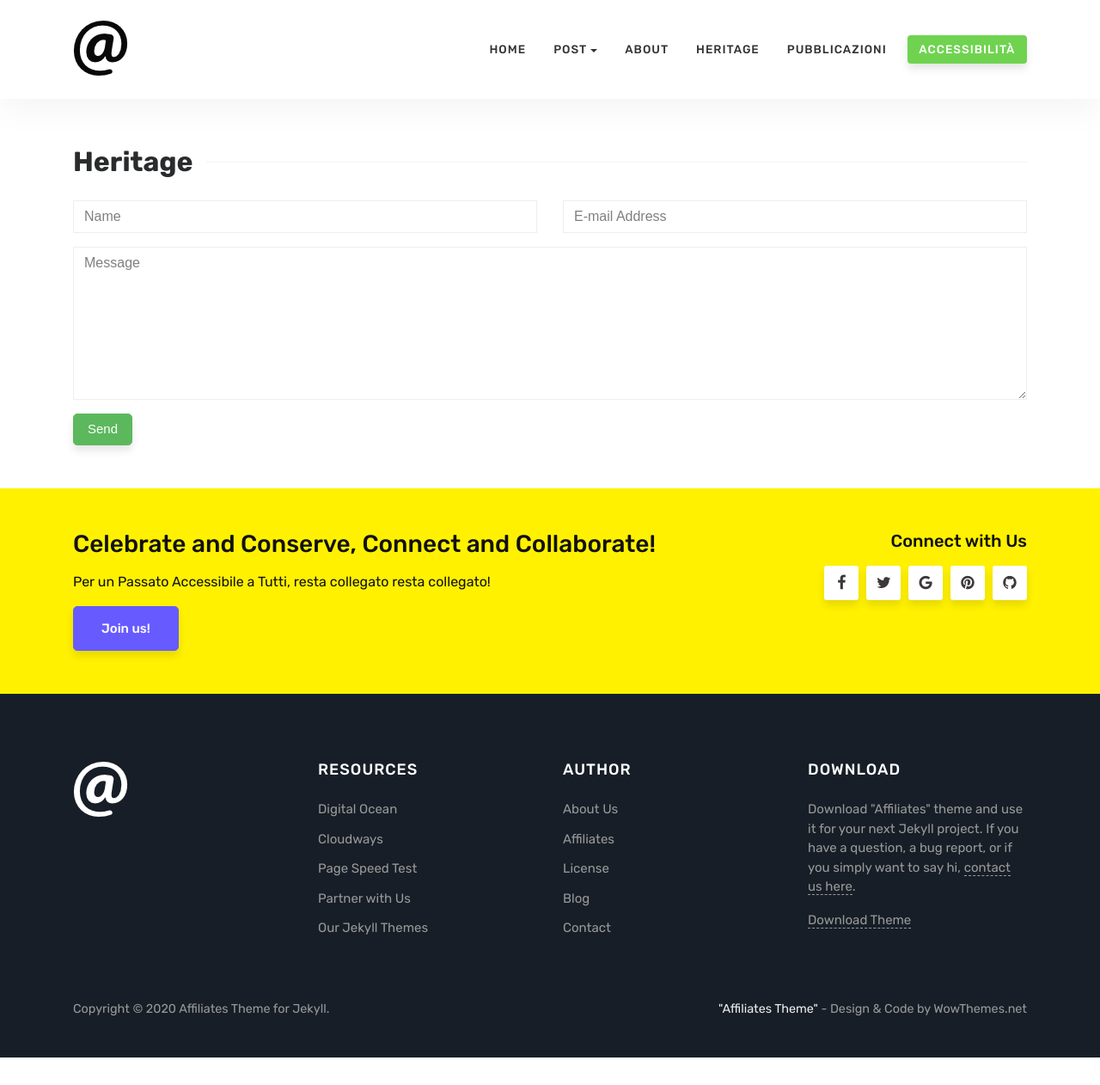
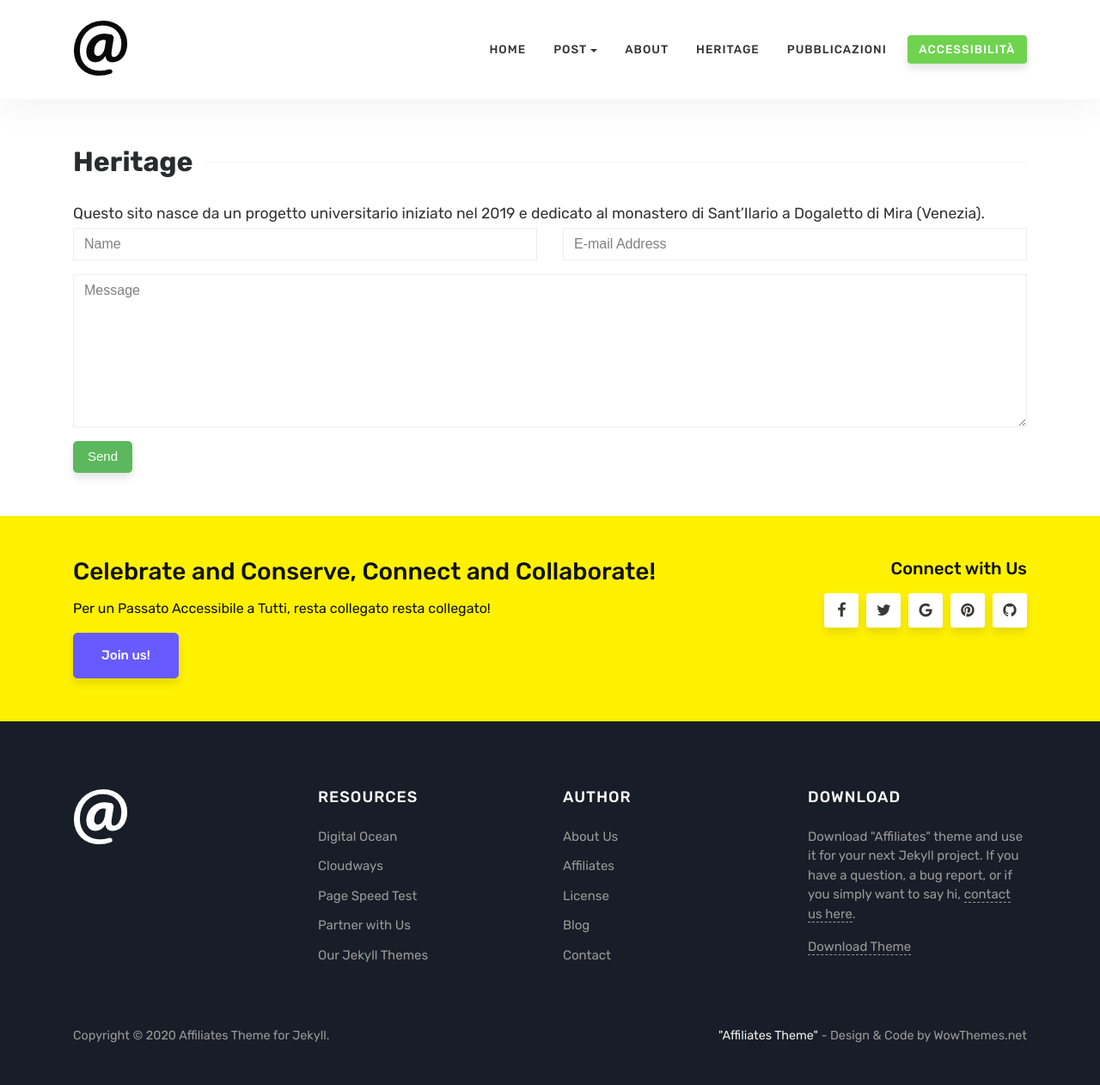
Before and after one commit to valrem93/SantIlarioeilBrenta_test, a Jekyll site: the page built from docs/heritage.html, in a window 1280 px wide and 1262 px high. Shown: the whole window at 86% size. Built offline with Jekyll 4.4.1, drawn with Linux system fonts in a browser that asks for light colours.

Commit message:
Update heritage.html

```diff
--- a/docs/heritage.html
+++ b/docs/heritage.html
@@ -2,6 +2,13 @@
 layout: page
 title: Heritage
 ---
+
+Questo sito nasce da un progetto universitario iniziato nel 2019 e dedicato al monastero di Sant’Ilario a Dogaletto di Mira (Venezia).
+
+
+
+
+
 
 <form action="https://formspree.io/{{site.email}}" method="POST">
 
```
